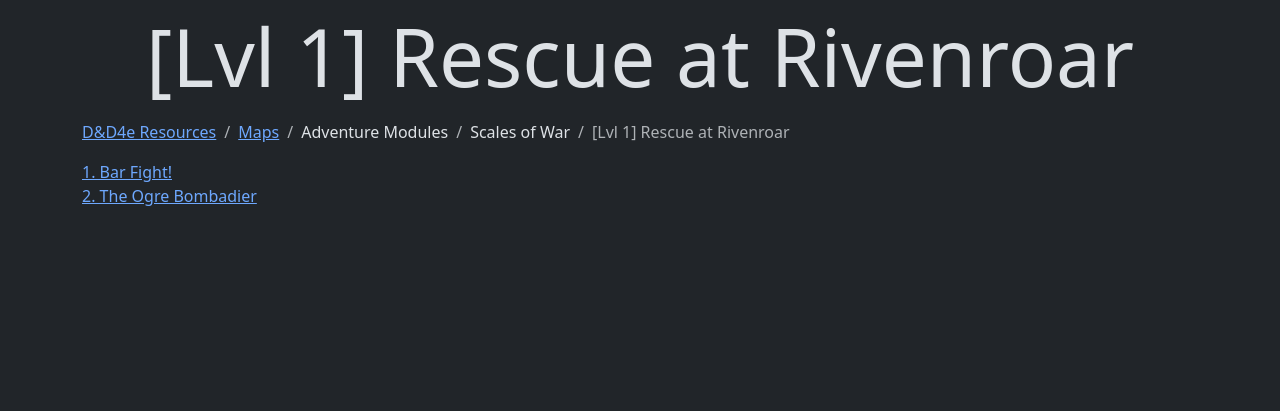
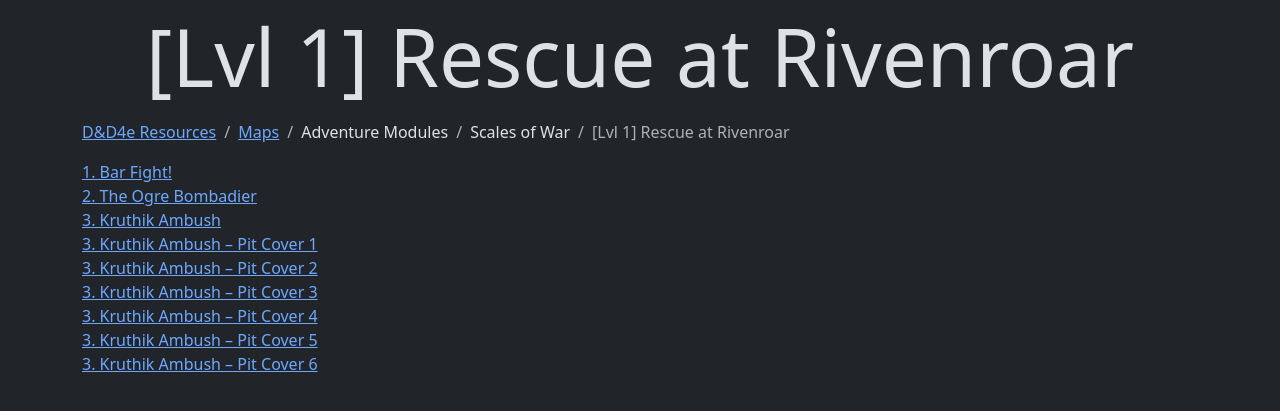
Before and after one commit to DnD4e/Maps, a Jekyll site: the page built from AdventureModules/ScalesOfWar/01-RescueAtRivenroar/index.html, in a window 1280 px wide. Shown: the top 411 px of the page. Built offline with Jekyll 4.4.1, drawn with Linux system fonts in a browser that asks for light colours.

Commit message:
Scales of War: Lvl1 RaR: 3. Kruthik Ambush: Add

```diff
--- a/_data/AdventureModules_ScalesOfWar/L01_RescueAtRivenroar.json
+++ b/_data/AdventureModules_ScalesOfWar/L01_RescueAtRivenroar.json
@@ -6,4 +6,32 @@
 		"name": "2. The Ogre Bombadier"
 		, "filename": "2. The Ogre Bombardier.webp"
 	}
+	, {
+		"name": "3. Kruthik Ambush"
+		, "filename": "3. Kruthik Ambush.webp"
+	}
+	, {
+		"name": "3. Kruthik Ambush – Pit Cover 1"
+		, "filename": "3. Kruthik Ambush - Pit Cover 1.webp"
+	}
+	, {
+		"name": "3. Kruthik Ambush – Pit Cover 2"
+		, "filename": "3. Kruthik Ambush - Pit Cover 2.webp"
+	}
+	, {
+		"name": "3. Kruthik Ambush – Pit Cover 3"
+		, "filename": "3. Kruthik Ambush - Pit Cover 3.webp"
+	}
+	, {
+		"name": "3. Kruthik Ambush – Pit Cover 4"
+		, "filename": "3. Kruthik Ambush - Pit Cover 4.webp"
+	}
+	, {
+		"name": "3. Kruthik Ambush – Pit Cover 5"
+		, "filename": "3. Kruthik Ambush - Pit Cover 5.webp"
+	}
+	, {
+		"name": "3. Kruthik Ambush – Pit Cover 6"
+		, "filename": "3. Kruthik Ambush - Pit Cover 6.webp"
+	}
 ]
```
Also changed, not shown: AdventureModules/ScalesOfWar/01-RescueAtRivenroar/3. Kruthik Ambush - Pit Cover 1.webp (added), AdventureModules/ScalesOfWar/01-RescueAtRivenroar/3. Kruthik Ambush - Pit Cover 2.webp (added), AdventureModules/ScalesOfWar/01-RescueAtRivenroar/3. Kruthik Ambush - Pit Cover 3.webp (added), AdventureModules/ScalesOfWar/01-RescueAtRivenroar/3. Kruthik Ambush - Pit Cover 4.webp (added), AdventureModules/ScalesOfWar/01-RescueAtRivenroar/3. Kruthik Ambush - Pit Cover 5.webp (added), AdventureModules/ScalesOfWar/01-RescueAtRivenroar/3. Kruthik Ambush - Pit Cover 6.webp (added), AdventureModules/ScalesOfWar/01-RescueAtRivenroar/3. Kruthik Ambush.webp (added).
